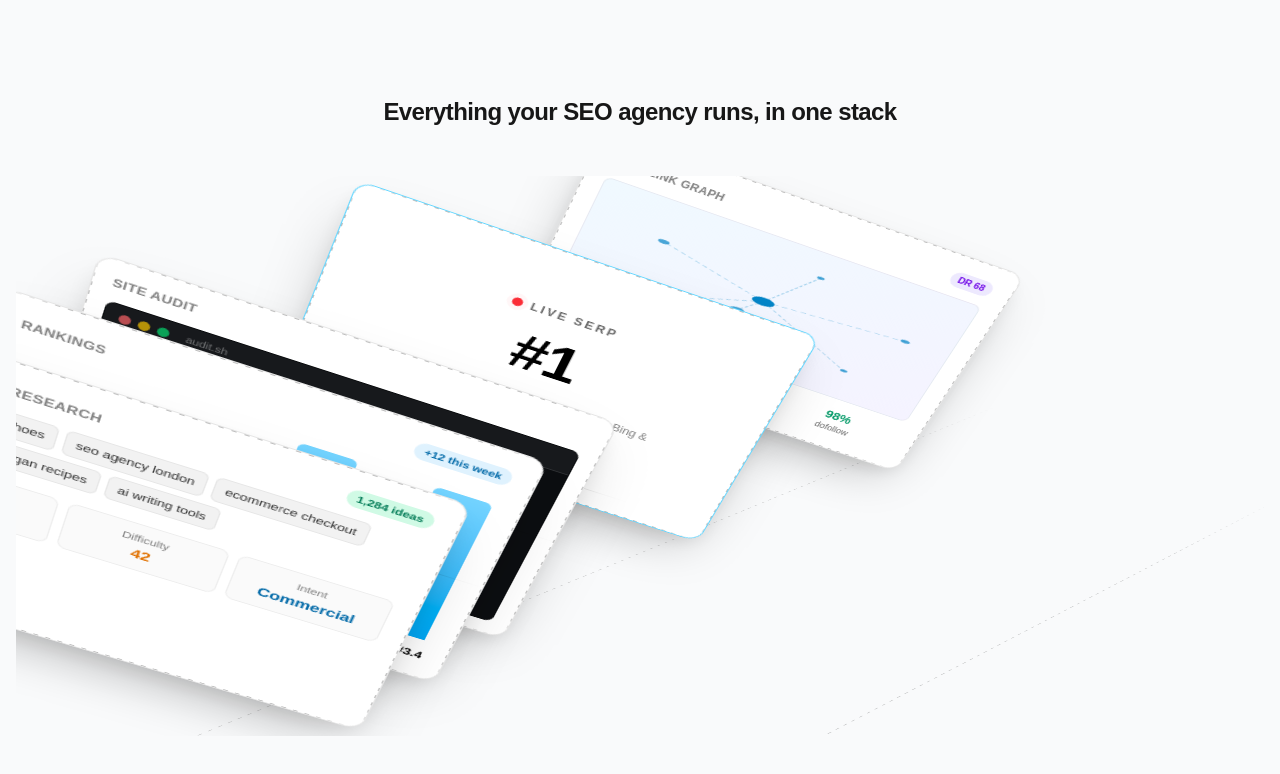
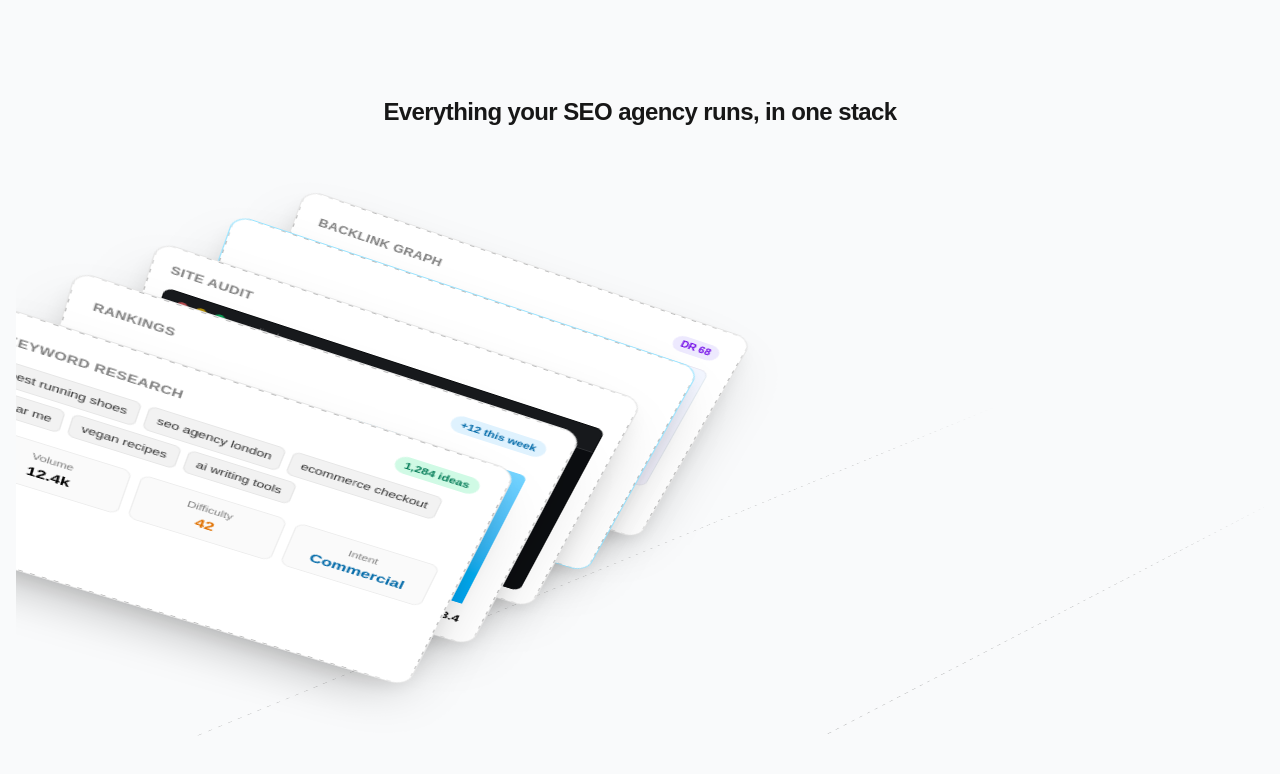
Before and after one commit to scottbw123/ClaudeCodeTrial, a Next.js app: page /seo-stack in a window 1280 px wide. Shown: the top 774 px of the page. Built offline with nearby package versions, Linux system fonts and the light colour scheme.

Commit message:
Tighten card stacking and add hover lift
Cards stack more closely (~90px horizontal step instead of ~150px)
with a clean depth gradient. Hovering a card lifts it 50px forward
and pulls it to the top z-index with a sky-blue border.

https://claude.ai/code/session_01R79LhTnnEMLuYNS3HeA4o7

```diff
--- a/app/components/SeoCardStack.tsx
+++ b/app/components/SeoCardStack.tsx
@@ -13,23 +13,28 @@ type CardProps = {
 };
 
 function Card({ index, offsetX, depth, zIndex, highlight, ready, children }: CardProps) {
+  const [hover, setHover] = useState(false);
   const stagger = index * 110;
-  const restTransform = `translateX(${offsetX}px) translateZ(${depth}px) rotateX(-30deg) rotateY(-45deg) rotateZ(1deg) skew(0deg, -1deg)`;
-  const initTransform = `translateX(${offsetX - 30}px) translateZ(${depth - 60}px) rotateX(-30deg) rotateY(-45deg) rotateZ(1deg) skew(0deg, -1deg) scale(0.9)`;
+  const baseRotate = "rotateX(-30deg) rotateY(-45deg) rotateZ(1deg) skew(0deg, -1deg)";
+  const liftZ = hover ? 50 : 0;
+  const restTransform = `translateX(${offsetX}px) translateZ(${depth + liftZ}px) ${baseRotate}`;
+  const initTransform = `translateX(${offsetX - 24}px) translateZ(${depth - 50}px) ${baseRotate} scale(0.92)`;
 
   return (
     <div
+      onMouseEnter={() => setHover(true)}
+      onMouseLeave={() => setHover(false)}
       className={
-        "absolute w-[440px] h-[290px] rounded-2xl bg-white overflow-hidden " +
+        "absolute w-[420px] h-[280px] rounded-2xl bg-white overflow-hidden cursor-pointer " +
         "shadow-[0_30px_60px_-15px_rgba(0,0,0,0.25),0_10px_25px_-5px_rgba(0,0,0,0.1)] " +
         "border " +
-        (highlight ? "border-sky-400/60" : "border-black/10")
+        (hover ? "border-sky-400/60" : highlight ? "border-sky-400/40" : "border-black/10")
       }
       style={{
-        zIndex,
+        zIndex: hover ? 100 : zIndex,
         transform: ready ? restTransform : initTransform,
         opacity: ready ? 1 : 0,
-        transition: `transform 1100ms cubic-bezier(0.34, 1.56, 0.64, 1) ${stagger}ms, opacity 700ms ease-out ${stagger}ms`,
+        transition: `transform ${ready ? 700 : 1100}ms cubic-bezier(0.34, 1.56, 0.64, 1) ${ready ? 0 : stagger}ms, opacity 700ms ease-out ${stagger}ms, border-color 200ms ease-out`,
       }}
     >
       <div aria-hidden className="pointer-events-none absolute inset-0">
@@ -308,19 +313,19 @@ export default function SeoCardStack() {
             }}
           >
             <Floor />
-            <Card index={4} offsetX={-280} depth={90} zIndex={60} ready={ready}>
+            <Card index={4} offsetX={-200} depth={80} zIndex={60} ready={ready}>
               <KeywordsCard />
             </Card>
-            <Card index={3} offsetX={-180} depth={68} zIndex={50} ready={ready}>
+            <Card index={3} offsetX={-110} depth={60} zIndex={50} ready={ready}>
               <RankingsCard />
             </Card>
-            <Card index={2} offsetX={-80} depth={46} zIndex={40} ready={ready}>
+            <Card index={2} offsetX={-20} depth={40} zIndex={40} ready={ready}>
               <AuditCard />
             </Card>
-            <Card index={1} offsetX={200} depth={22} zIndex={30} ready={ready} highlight>
+            <Card index={1} offsetX={70} depth={20} zIndex={30} ready={ready} highlight>
               <LiveSerpCard />
             </Card>
-            <Card index={0} offsetX={480} depth={44} zIndex={20} ready={ready}>
+            <Card index={0} offsetX={160} depth={0} zIndex={20} ready={ready}>
               <BacklinksCard />
             </Card>
           </div>
```
